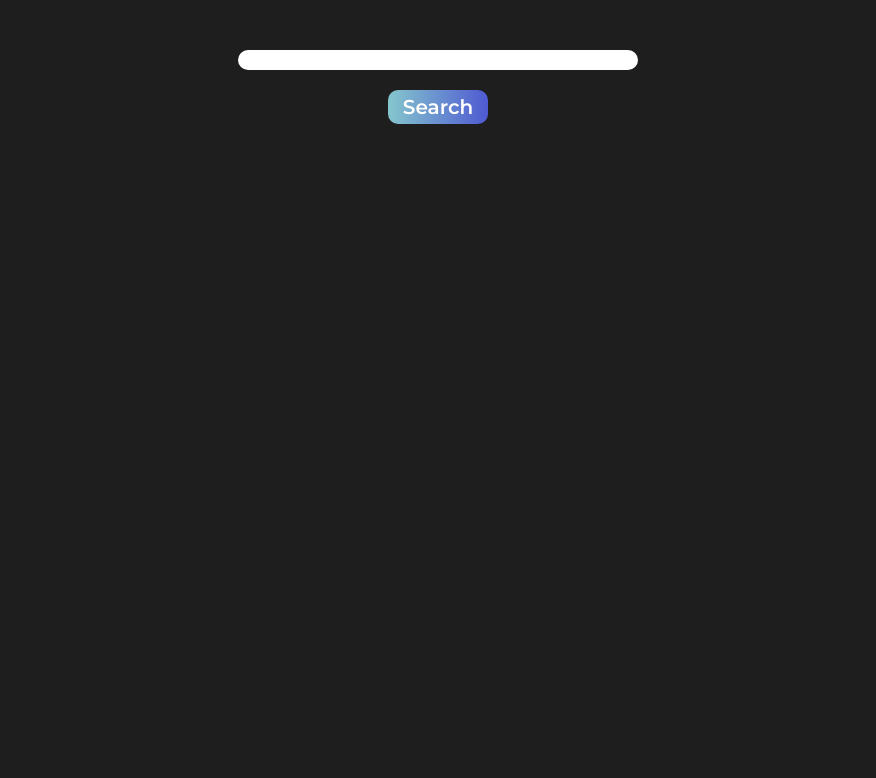
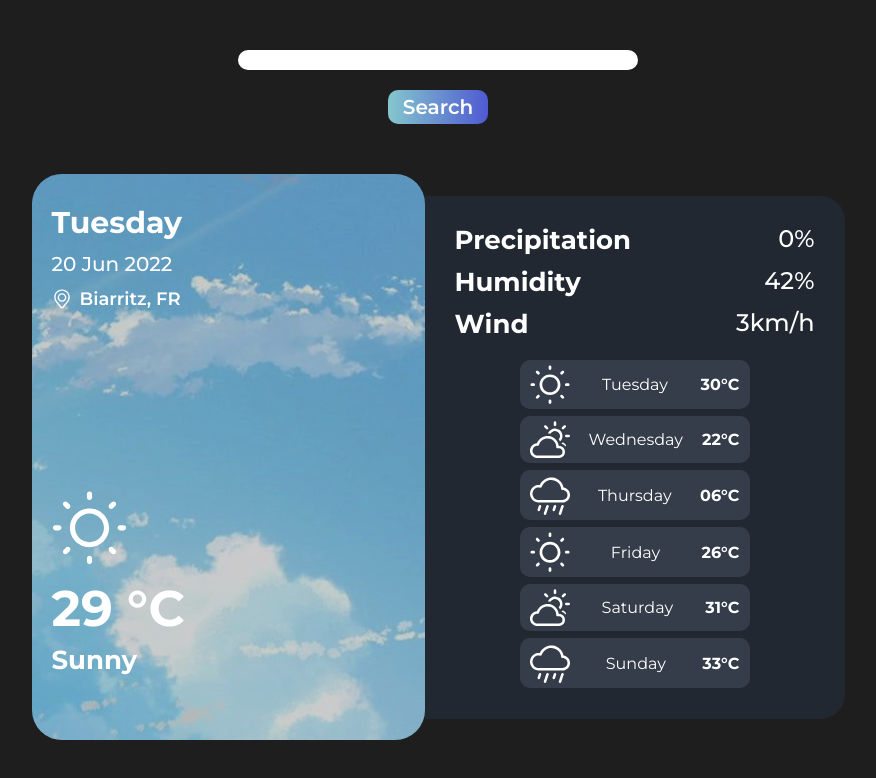
Before and after one commit to eduardsdn/weather_app, a plain HTML site: page index.html in a window 1280 px wide. Shown: the whole page, without its empty margins (202-1078 px from the left). Drawn offline with Linux system fonts and the light colour scheme.

Commit message:
Drafted styling for weather cards

```diff
--- a/index.html
+++ b/index.html
@@ -9,10 +9,85 @@
 </head>
 <body>
     <div class="main">
+
         <div class="search-holder">
             <input type="text">
             <button class="search-button">Search</button>
         </div>
+
+        <div class="weather-card">
+
+            <div class="left">
+                <div class="day">Tuesday</div>
+                <div class="date">20 Jun 2022</div>
+                <div class="location">
+                    <img src="/assets/icons/location.svg">
+                    <p class="location-text">Biarritz, FR</p>
+                </div>
+
+                <img src="/assets/icons/sunny.svg" class="weather-status-icon">
+                <div class="temperature">
+                    <div class="temperature-number">29 °C</div>
+                    <div class="weather-status">Sunny</div>
+                </div>
+            </div>
+
+            <div class="right">
+                <div class="precipitation">
+                    <p class="precipitation-text">Precipitation</p>
+                    <div class="precipitation-number">0%</div>
+                </div>
+
+                <div class="humidity">
+                    <p class="humidity-text">Humidity</p>
+                    <div class="humidity-number">42%</div>
+                </div>
+
+                <div class="wind">
+                    <p class="wind-text">Wind</p>
+                    <div class="wind-number">3km/h</div>
+                </div>
+
+                <div class="week-forecast-cards">
+                    <div class="forecast-card" id="day-one">
+                        <img src="/assets/icons/sunny.svg" class="forecast-weather-status-icon">
+                        <div class="forecast-day">Tuesday</div>
+                        <div class="forecast-temperature">30°C</div>
+                    </div>
+
+                    <div class="forecast-card" id="day-two">
+                        <img src="/assets/icons/cloudy.svg" class="forecast-weather-status-icon">
+                        <div class="forecast-day">Wednesday</div>
+                        <div class="forecast-temperature">22°C</div>
+                    </div>
+
+                    <div class="forecast-card" id="day-three">
+                        <img src="/assets/icons/rainy.svg" class="forecast-weather-status-icon">
+                        <div class="forecast-day">Thursday</div>
+                        <div class="forecast-temperature">06°C</div>
+                    </div>
+
+                    <div class="forecast-card" id="day-four">
+                        <img src="/assets/icons/sunny.svg" class="forecast-weather-status-icon">
+                        <div class="forecast-day">Friday</div>
+                        <div class="forecast-temperature">26°C</div>
+                    </div>
+
+                    <div class="forecast-card" id="day-five">
+                        <img src="/assets/icons/cloudy.svg" class="forecast-weather-status-icon">
+                        <div class="forecast-day">Saturday</div>
+                        <div class="forecast-temperature">31°C</div>
+                    </div>
+
+                    <div class="forecast-card" id="day-six">
+                        <img src="/assets/icons/rainy.svg" class="forecast-weather-status-icon">
+                        <div class="forecast-day">Sunday</div>
+                        <div class="forecast-temperature">33°C</div>
+                    </div>
+                </div>
+            </div>
+
+        </div>
     </div>
 </body>
 </html>
--- a/style.css
+++ b/style.css
@@ -51,6 +51,7 @@ img {
 /*  */
 * {
     font-family: 'Montserrat';
+    color: #FFFF;
 }
 
 body {
@@ -58,8 +59,7 @@ body {
 }
 
 .main {
-    display: flex;
-    justify-content: center;
+
 }
 
 
@@ -67,6 +67,7 @@ body {
 .search-holder {
     display: flex;
     flex-direction: column;
+    align-items: center;
     padding-top: 50px;
     gap: 20px;
 }
@@ -93,3 +94,145 @@ input {
 .search-button:hover {
     background: linear-gradient(90.8deg, rgba(84, 96, 230, 0.9) 0.2%, rgba(144, 217, 224, 0.9) 100%);
 }
+
+/* WEATHER CARD GENERAL*/
+.weather-card {
+    margin-top: 50px;
+    display: flex;
+    align-items: center;
+    justify-content: center;
+}
+
+.weather-card .left {
+    padding-top: 30px;
+    padding-left: 20px;
+    width: 393px;
+    height: 566px;
+    background: url(/assets/images/sunny_background.jpg);
+    background-position: bottom right;
+    box-shadow: inset 0 0 0 1000px rgba(0,0,0,.2);
+    border-radius: 30px;
+}
+
+.weather-card .right {
+    /* position: relative;
+    left: -30px; */
+    padding-top: 28px;
+    padding-left: 30px;
+    padding-right: 30px;
+    /* display: flex;
+    justify-content: flex-end; */
+    height: 523px;
+    width: 420px;
+    background-color: #222831;;
+    border-top-right-radius: 25px;
+    border-bottom-right-radius: 25px;
+}
+
+/* WEATHER CARD LEFT */
+
+.day {
+    font-weight: 700;
+    font-size: 30px;
+}
+
+.date {
+    margin-top: 10px;
+    font-weight: 500;
+    font-size: 20px;
+    line-height: 27px;
+}
+
+.location {
+    display: flex;
+    gap: 8px;
+    align-items: center;
+}
+
+.location img{
+    width: 20px;
+    height: 20px;
+    margin-top: 10px;
+}
+
+.location-text {
+    margin-top: 10px;
+    font-weight: 600;
+    font-size: 18px;
+}
+
+.weather-status-icon{
+    margin-top: 180px;
+    width: 75px;
+    height: 75px;
+}
+
+.temperature-number {
+    margin-top: 9px;
+    font-weight: 700;
+    font-size: 50px;
+}
+
+.weather-status {
+    margin-top: 5px;
+    font-weight: 700;
+    font-size: 26px;
+}
+
+/* WEATHER CARD RIGHT */
+
+.precipitation, .humidity, .wind {
+    display: flex;
+    justify-content: space-between;
+}
+
+.humidity, .wind {
+    margin-top: 10px;
+}
+
+.precipitation-text, .humidity-text, .wind-text {
+    font-weight: 700;
+    font-size: 26px;
+}
+
+.precipitation-number, .humidity-number, .wind-number {
+    font-weight: 500;
+    font-size: 24px;
+}
+
+/* FORECAST CARDS */
+
+.week-forecast-cards {
+    margin-top: 20px;
+    display: flex;
+    flex-direction: column;
+    align-items: center;
+    gap: 7px;
+}
+
+.forecast-card {
+    padding-top: 5px;
+    padding-bottom: 5px;
+    padding-left: 10px;
+    padding-right: 10px;
+    border-radius: 10px;
+    min-width: 230px;
+    display: flex;
+    justify-content: space-between;
+    align-items: center;
+    background-color: #343d49;
+    cursor: pointer;
+    /* border: solid #FFFF; */
+}
+
+.forecast-card:hover {
+    background: linear-gradient(90.8deg, rgba(144, 217, 224, 0.9) 0.2%, rgba(84, 96, 230, 0.9) 100%);
+}
+
+.forecast-weather-status-icon {
+    width: 40px;
+}
+
+.forecast-temperature {
+    font-weight: 700;
+}
```
Also changed, not shown: assets/images/sunny_background.jpg (added).
